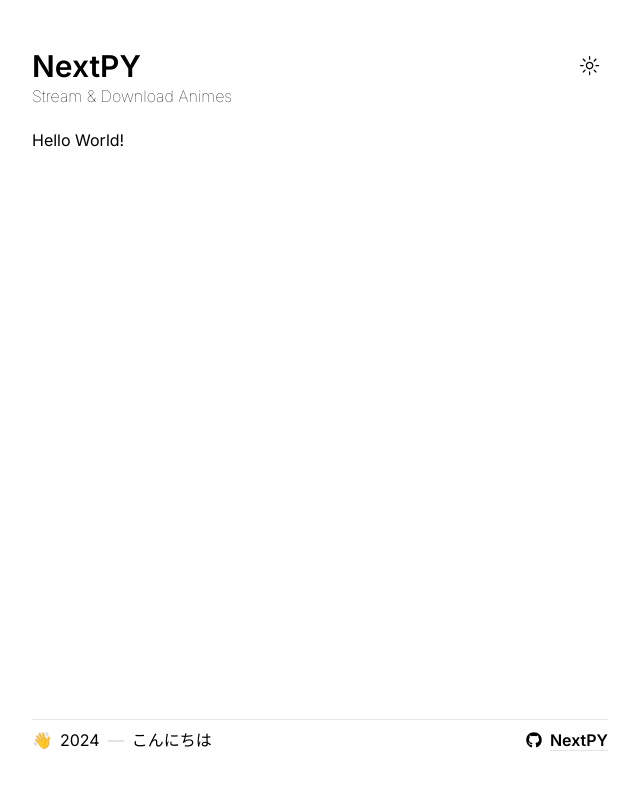
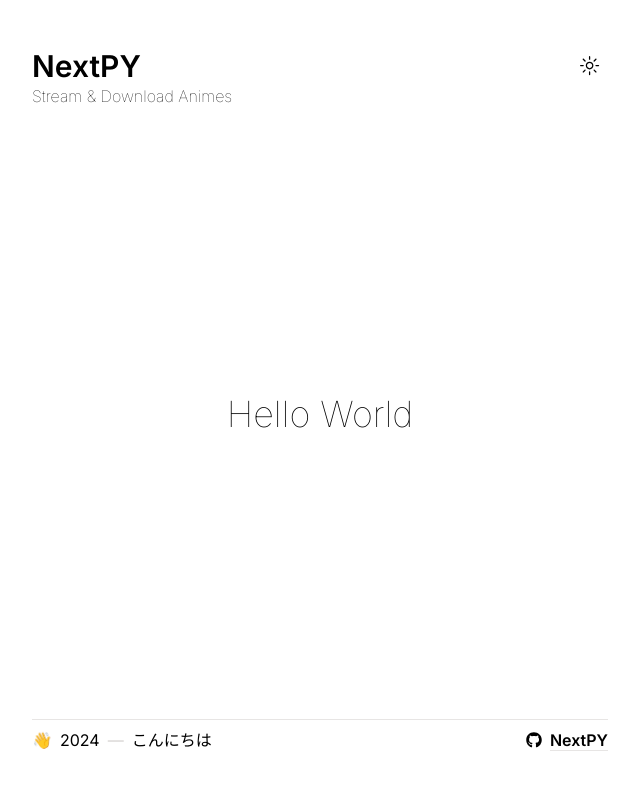
Before and after one commit to FireHead90544/NextPY, a Next.js app: page / in a window 1280 px wide. Shown: the top 790 px of the page, without its empty margins (320-960 px from the left). Built offline with nearby package versions, Linux system fonts and the light colour scheme.

Commit message:
test ok: children component

```diff
--- a/app/page.tsx
+++ b/app/page.tsx
@@ -3,6 +3,8 @@ import { ThemeToggle } from "@/components/ThemeToggle";
 
 export default function Home() {
   return (
-	<h1>Hello World!</h1>
+		<div className="flex justify-center items-center h-full">
+			<h1 className="font-thin text-4xl">Hello World</h1>
+		</div>
 	);
 }
```
